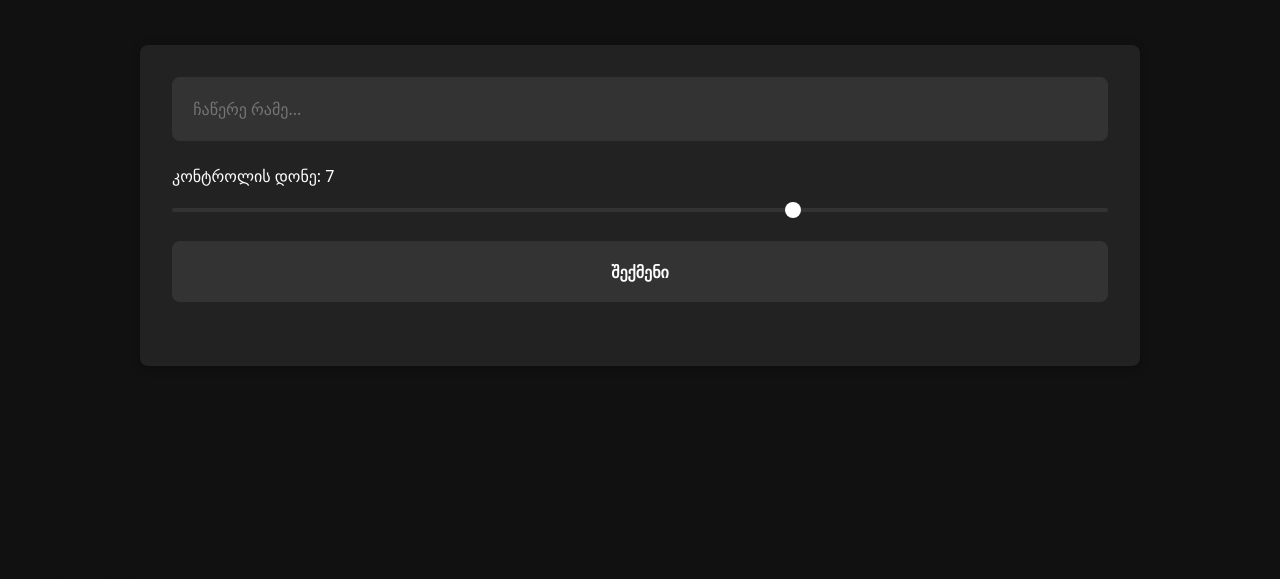
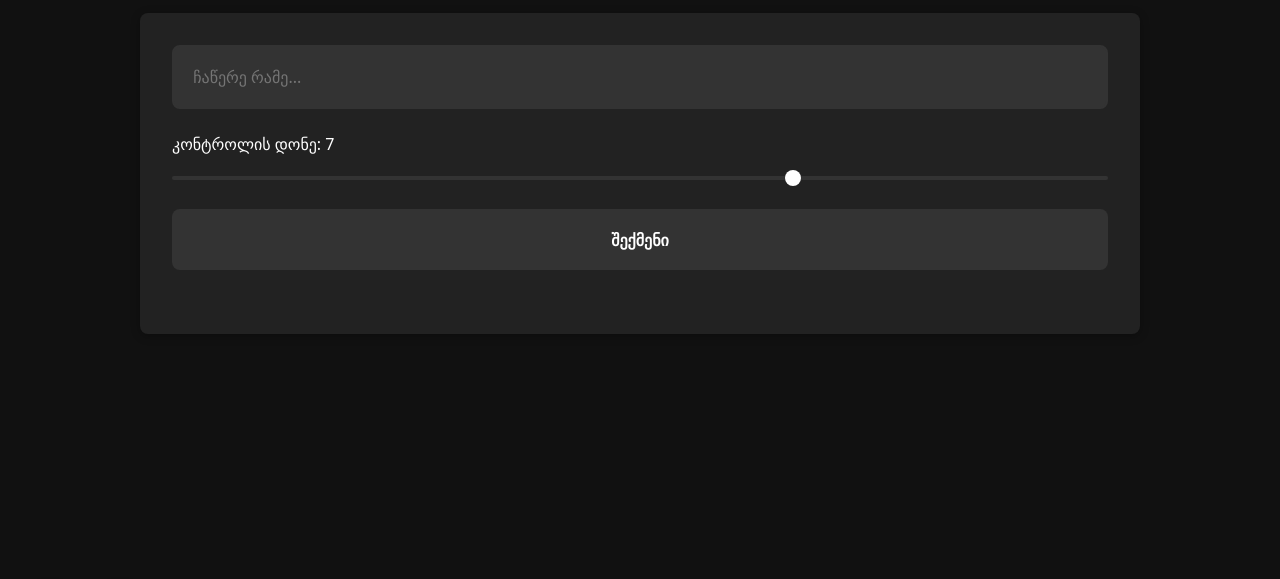
Before and after one commit to nottlingfuck655/ravici, a website: page public/index.html in a window 1280 px wide. Shown: the part 130-709 px from the top of the page. Drawn offline with Linux system fonts and the light colour scheme.

Commit message:
Update index.html

```diff
--- a/public/index.html
+++ b/public/index.html
@@ -13,11 +13,13 @@
     }
 
     body {
-      min-height: 100vh;
+      height: 100vh;
       background: #111;
-      padding: 2rem;
       color: #fff;
       position: relative;
+      overflow: hidden;
+      margin: 0;
+      padding: 0;
     }
 
     .container {
```
